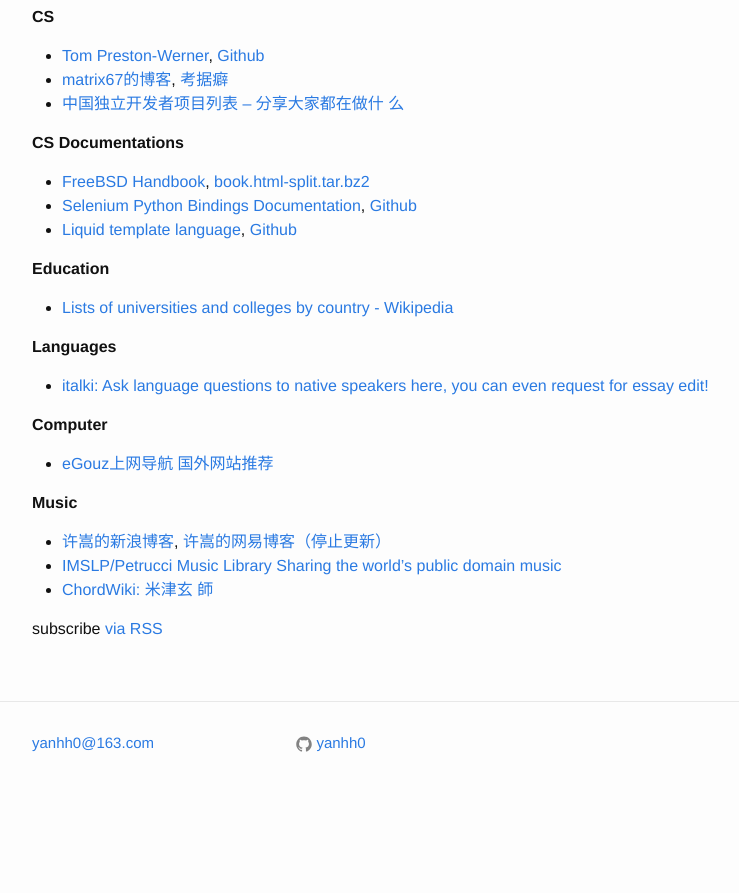
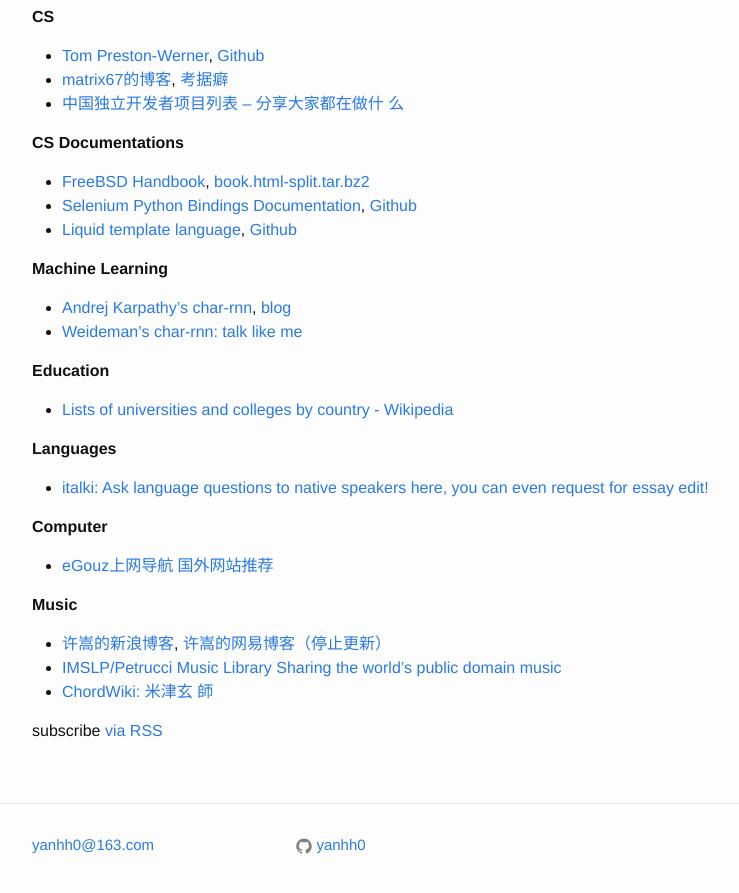
Before and after one commit to ggaarder7/yanhh0.github.io, a Jekyll site: the page built from index.md, in a window 1280 px wide and 900 px high, scrolled down 3047 px. Shown: the top 893 px of the window, without its empty margins (238-977 px from the left). Built offline with Jekyll 4.4.1, drawn with Linux system fonts in a browser that asks for light colours; before the commit the page ends 3862 px from its top, so only the background shows below that.

Commit message:
*** empty log message ***

```diff
--- a/_includes/links.md
+++ b/_includes/links.md
@@ -15,6 +15,11 @@
   [Github](https://github.com/baijum/selenium-python)
 - [Liquid template language](http://shopify.github.io/liquid/),
   [Github](https://github.com/Shopify/shopify.github.com)
+
+**Machine Learning**
+- [Andrej Karpathy's char-rnn](https://github.com/karpathy/char-rnn),
+  [blog](http://karpathy.github.io/2015/05/21/rnn-effectiveness/)
+- [Weideman's char-rnn: talk like me](https://hjweide.github.io/char-rnn)
 
 **Education**
 
```
